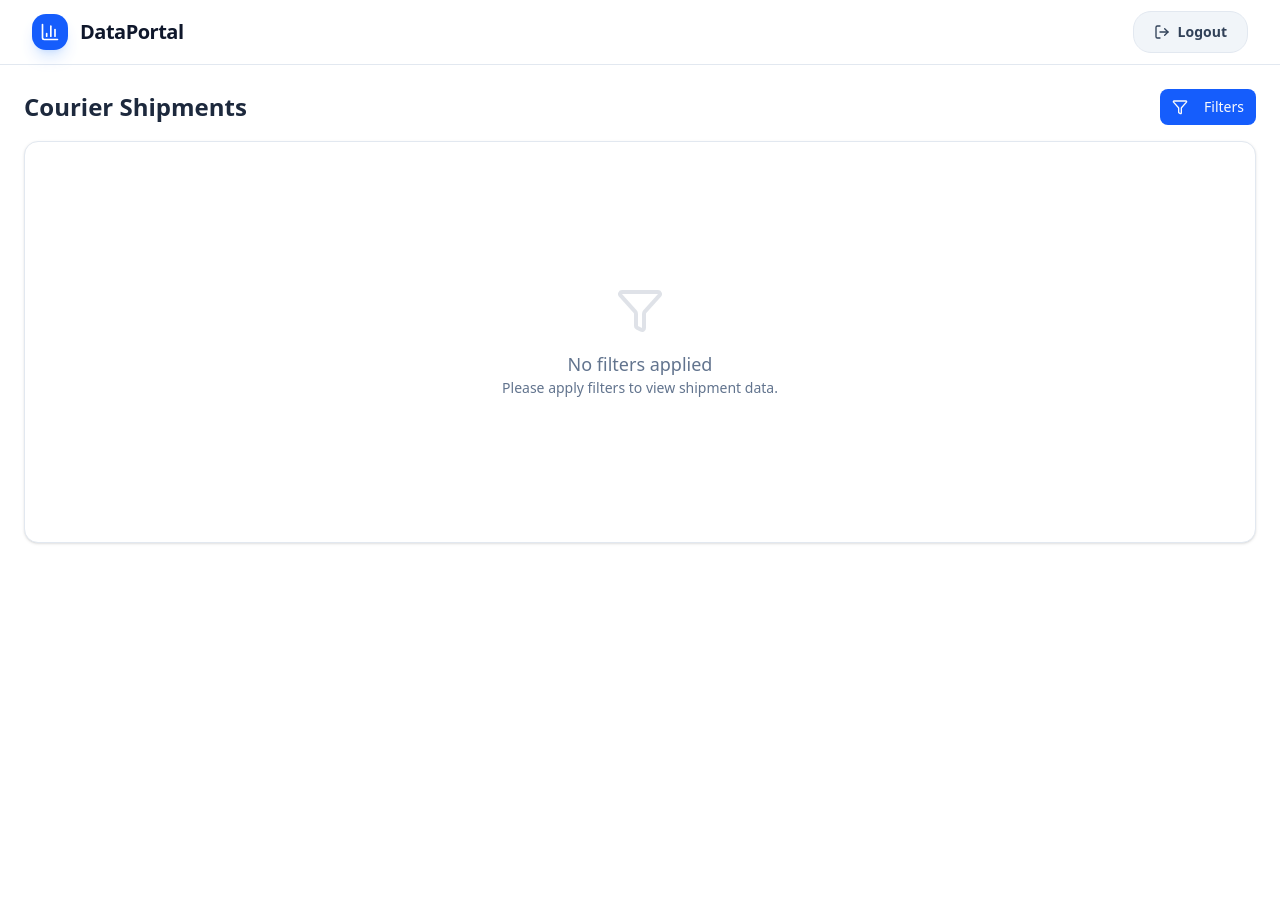
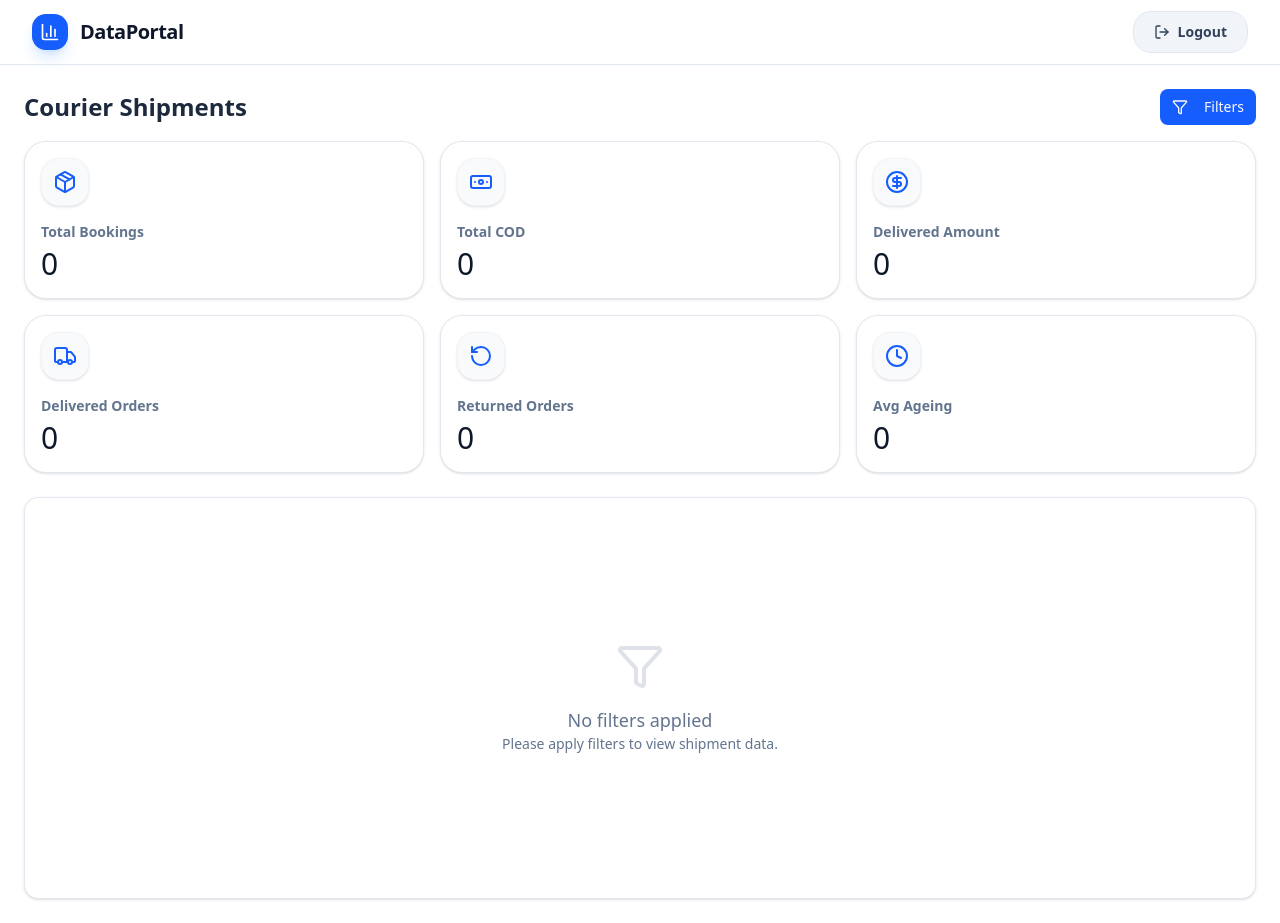
Before and after one commit to dev-ashir768/blueex-data, a Next.js app: page /courier-list in a window 1280 px wide. Before the commit the page ends 800 px from the top, so only its background shows below. Built offline with nearby package versions, Linux system fonts and the light colour scheme.

Commit message:
Courier Cards  Added

```diff
--- /dev/null
+++ b/components/couriers-list/courier-cards.tsx
@@ -0,0 +1,116 @@
+import {
+  Package,
+  Banknote,
+  CircleDollarSign,
+  Truck,
+  RotateCcw,
+  Clock,
+} from "lucide-react";
+
+import { LucideIcon } from "lucide-react";
+
+interface CourierCardProps {
+  title: string;
+  value: string | number;
+  icon: LucideIcon;
+  loading?: boolean;
+}
+
+export function CourierCard({ title, value, icon: Icon, loading }: CourierCardProps) {
+  if (loading) {
+    return (
+      <div className="bg-white border border-slate-200 rounded-3xl p-4 relative overflow-hidden animate-pulse shadow-sm">
+        <div className="flex justify-between items-start mb-4">
+          <div className="w-12 h-12 bg-slate-100 rounded-2xl" />
+          <div className="w-16 h-5 bg-slate-100 rounded-md" />
+        </div>
+        <div className="w-24 h-8 bg-slate-100 rounded-lg mb-2" />
+        <div className="w-32 h-4 bg-slate-100 rounded-md" />
+      </div>
+    );
+  }
+
+  return (
+    <div className="group bg-white border border-slate-200 hover:border-blue-300 rounded-3xl p-4 relative overflow-hidden transition-all shadow-sm">
+
+
+      <div className="flex justify-between items-start mb-4 relative z-10">
+        <div className="w-12 h-12 bg-slate-50 border border-slate-100 rounded-2xl flex items-center justify-center text-blue-600 group-hover:bg-blue-600 group-hover:text-white transition-all shadow-sm">
+          <Icon size={24} />
+        </div>
+      </div>
+
+      <div className="relative z-10">
+        <h3 className="text-slate-500 text-sm font-bold mb-1">{title}</h3>
+        <p className="text-3xl font-medium text-slate-900 tracking-tight">
+          {value}
+        </p>
+      </div>
+
+      <div className="absolute bottom-0 left-0 w-full h-[2px] bg-linear-to-r from-transparent via-blue-500/10 to-transparent opacity-0 group-hover:opacity-100 transition-opacity" />
+    </div>
+  );
+}
+
+export interface CourierSummary {
+  total_bookings: number;
+  total_cod: string;
+  total_delivered_amount: string;
+  delivered_orders: number;
+  returned_orders: number;
+  ageing_avg: number;
+}
+
+interface CourierCardsProps {
+  summary?: CourierSummary;
+  loading?: boolean;
+}
+
+export default function CourierCards({ summary, loading }: CourierCardsProps) {
+  const cards = [
+    {
+      title: "Total Bookings",
+      value: summary?.total_bookings ?? 0,
+      icon: Package,
+    },
+    {
+      title: "Total COD",
+      value: summary?.total_cod ?? "0",
+      icon: Banknote,
+    },
+    {
+      title: "Delivered Amount",
+      value: summary?.total_delivered_amount ?? "0",
+      icon: CircleDollarSign,
+    },
+    {
+      title: "Delivered Orders",
+      value: summary?.delivered_orders ?? 0,
+      icon: Truck,
+    },
+    {
+      title: "Returned Orders",
+      value: summary?.returned_orders ?? 0,
+      icon: RotateCcw,
+    },
+    {
+      title: "Avg Ageing",
+      value: summary ? `${summary.ageing_avg}` : "0",
+      icon: Clock,
+    },
+  ];
+
+  return (
+    <div className="grid grid-cols-2 sm:grid-cols-2 lg:grid-cols-3 xl:grid-cols-3 gap-4 mb-6">
+      {cards.map((card, index) => (
+        <CourierCard
+          key={index}
+          title={card.title}
+          value={card.value}
+          icon={card.icon}
+          loading={loading}
+        />
+      ))}
+    </div>
+  );
+}
--- a/components/couriers-list/courier-list-wrapper.tsx
+++ b/components/couriers-list/courier-list-wrapper.tsx
@@ -42,6 +42,7 @@ import { Filter } from "lucide-react";
 import { format } from "date-fns";
 import { DateRangeSelect } from "@/components/ui/date-range-select";
 import DatatableColumnHeader from "../datatable/datatable-column-header";
+import CourierCards from "./courier-cards";
 // import { DateRange } from "react-day-picker";
 
 // Define schema
@@ -267,6 +268,8 @@ export default function CourierList() {
         </Dialog>
       </div>
 
+      <CourierCards summary={data?.summary} loading={isPending} />
+
       <div className="bg-white rounded-xl border border-slate-200 shadow-sm overflow-hidden min-h-[400px]">
         {!formData ? (
           <div className="flex flex-col items-center justify-center h-[400px] text-slate-500">
--- a/components/datatable/datatable.tsx
+++ b/components/datatable/datatable.tsx
@@ -71,7 +71,7 @@ export function DataTable<TData, TValue>({
   });
 
   return (
-    <div className="w-full p-4">
+    <div className="w-full p-4 ">
       <DataTableToolbar
         table={table}
         globalFilter={globalFilter}
@@ -79,9 +79,9 @@ export function DataTable<TData, TValue>({
       />
 
       {/* Table Area */}
-      <div className="w-full mb-4 ">
+      <div className="w-full mb-4">
         <div className="[&>div]:rounded-t-md">
-          <Table>
+          <Table className="shadow-sm">
             <TableHeader className="bg-[#f8fafc]">
               {table.getHeaderGroups().map((headerGroup) => (
                 <TableRow key={headerGroup.id} className="hover:bg-transparent">
```
Also changed, not shown: helperfunctions/courierlistFunction.ts (+6 -2 lines).
